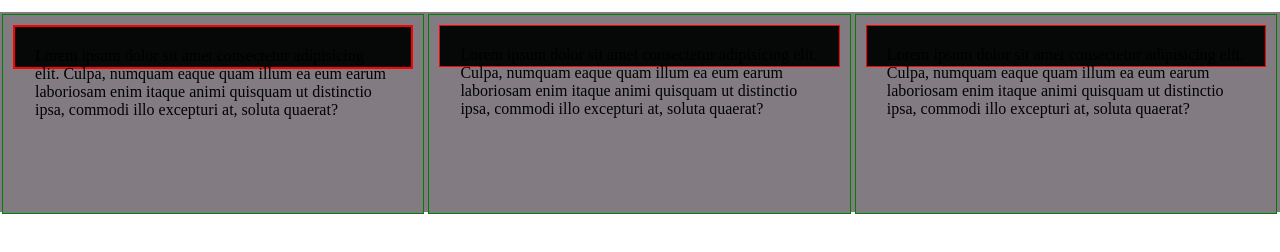
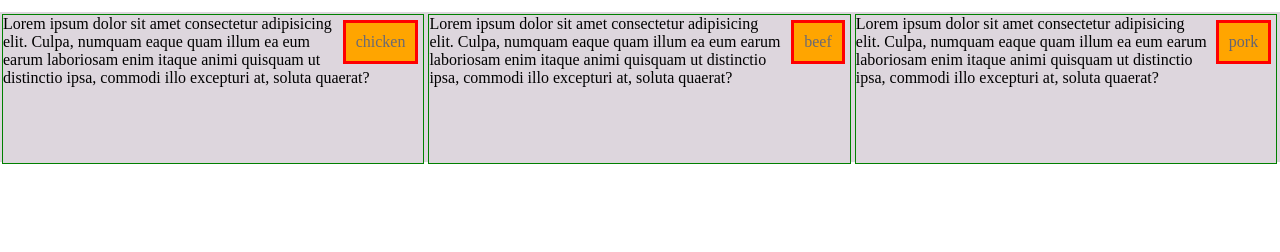
Before and after one commit to jahman07104/coursera_projects, a plain HTML site: page mod2_solution/index.html in a window 1280 px wide. Shown: the part 40-292 px from the top of the page. Drawn offline with Linux system fonts and the light colour scheme.

Commit message:
refactored html

```diff
--- a/mod2_solution/index.css
+++ b/mod2_solution/index.css
@@ -10,9 +10,9 @@
 
  div {
   position: relative;
-  height: 200px;
+  height: 150px;
 
-  background-color: rgb(130, 124, 130);
+  background-color: rgb(221, 214, 221);
 }
 h1 {
   margin-bottom: 15px;
@@ -22,28 +22,47 @@ h1 {
 
 p {
     padding: 20px;
-    margin: 10px 10px;
+    margin: 5px 5px;
     border:5px solid rgb(12, 8, 8);
     background-color:rgb(6, 7, 7);
     background-position: top right;
     float:left;
-    /* overflow:auto; */
 }
 
 #p1 {
-  color: black;
-  height: 2px;
-  border: 2px solid red;
+  color: rgb(106, 106, 116);
+  background-color:orange;
+  padding: 10px 10px;
+  margin: 5px 5px;
+  /* height: 3px; */
+  border: 3px solid red;
+  float: right;
+  top: 70px;
 }
 #p2 {
-  color:black;
-  height: 2px;
-  border: 1px solid red;
+  color: rgb(106, 106, 116);
+  background-color:orange;
+  padding: 10px 10px;
+  margin: 5px 5px;
+  border: 3px solid red;
+  float: right;
+  top: 70px;
 }
 
 #p3 {
-  color:black;
-  height: 2px;
+  color: rgb(100, 100, 114);
+  background-color:orange;
+  padding: 10px 10px;
+  margin: 5px 5px;
+  border: 3px solid red;
+  float: right;
+  top: 70px;
+}
+
+ #d3 {
+  color: white;
+  /* width: 0.5px; */
+  height: 1.5px;
   border: 1px solid red;
 }
 
--- a/mod2_solution/index.html
+++ b/mod2_solution/index.html
@@ -15,29 +15,22 @@
 <div class="container">
     <div class="row">
       <div class="col-lg-4 col-md-6">
-        <p id="p1">
+        <p id="p1">chicken </p>
           Lorem ipsum dolor sit amet consectetur adipisicing elit. Culpa, numquam eaque quam illum ea eum earum laboriosam enim itaque animi quisquam ut distinctio ipsa, commodi illo excepturi at, soluta quaerat?
-        </p>
+
 
       </div>
       <div class="col-lg-4 col-md-6">
-        <p id="p2">
+        <p id="p2">beef</p>
           Lorem ipsum dolor sit amet consectetur adipisicing elit. Culpa, numquam eaque quam illum ea eum earum laboriosam enim itaque animi quisquam ut distinctio ipsa, commodi illo excepturi at, soluta quaerat?
-        </p>
+
       </div>
 
       <div class="col-lg-4">
-        <p id="p3">
+          <p id="p3">pork</p>
           Lorem ipsum dolor sit amet consectetur adipisicing elit. Culpa, numquam eaque quam illum ea eum earum laboriosam enim itaque animi quisquam ut distinctio ipsa, commodi illo excepturi at, soluta quaerat?
-        </p>
-      </div>
-      <!-- <div class="col-lg-3">
-        <p id="p3">
-
-          Lorem ipsum dolor sit amet consectetur adipisicing elit. Culpa, numquam eaque quam illum ea eum earum laboriosam enim itaque animi quisquam ut distinctio ipsa, commodi illo excepturi at, soluta quaerat?
-        </p>
-      </div> -->
-    </div>
+        </div>
+     </div>
   </div>
 </body>
 </html>
```
